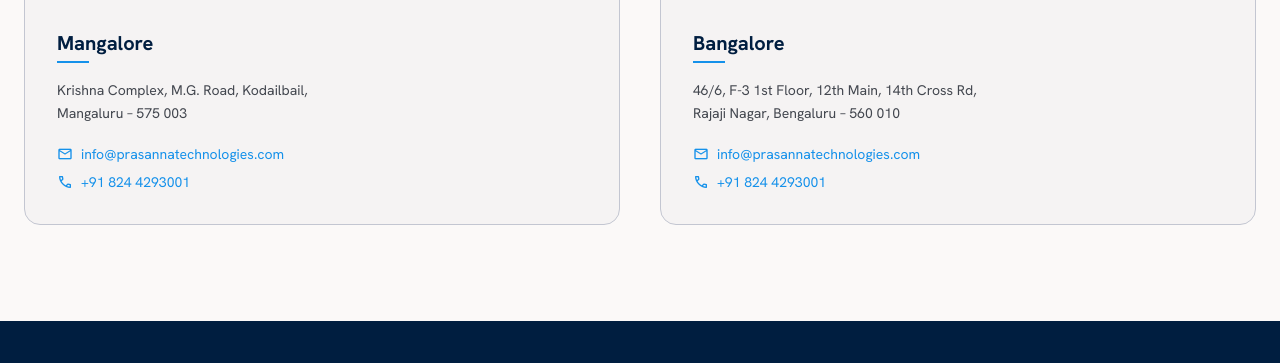
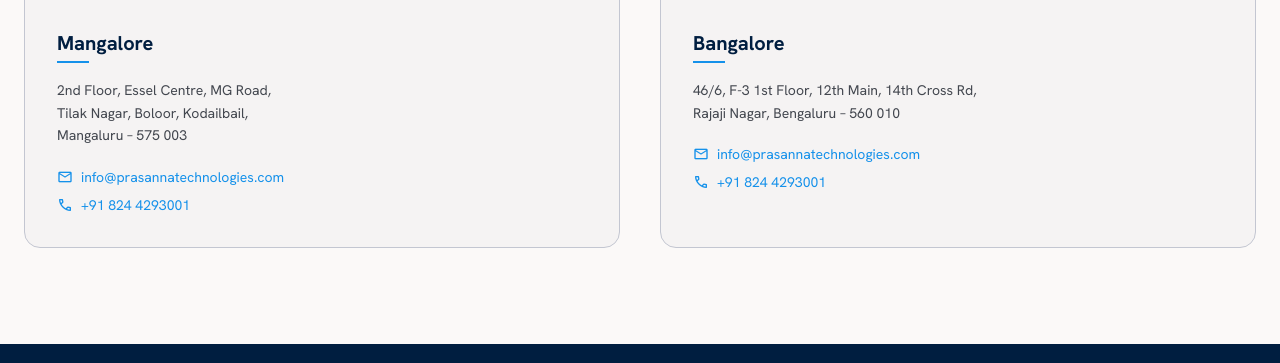
Before and after one commit to 1414mishal/prasannatechrevamp, a plain HTML site: page index.html in a window 1280 px wide. Shown: the part 5471-5834 px from the top of the page. Drawn offline with nearby package versions, Linux system fonts and the light colour scheme; animation ran at ten frames a second.

Commit message:
Fix Mangalore address to Essel Centre

```diff
--- a/index.html
+++ b/index.html
@@ -611,7 +611,7 @@
           <h3 class="text-xl font-bold text-primary mb-1">Mangalore</h3>
           <div class="w-8 h-0.5 bg-secondary mb-4"></div>
           <p class="text-on-surface-variant text-sm leading-relaxed mb-5">
-            Krishna Complex, M.G. Road, Kodailbail,<br>Mangaluru – 575 003
+            2nd Floor, Essel Centre, MG Road,<br>Tilak Nagar, Boloor, Kodailbail,<br>Mangaluru – 575 003
           </p>
           <div class="space-y-2">
             <a href="mailto:info@prasannatechnologies.com" class="flex items-center gap-2 text-secondary text-sm hover:underline">
```
